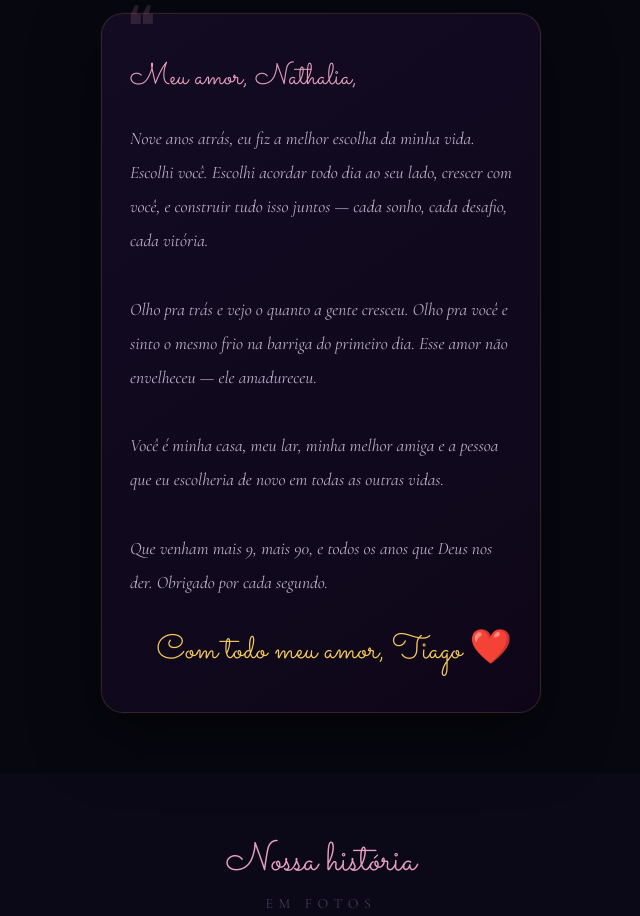
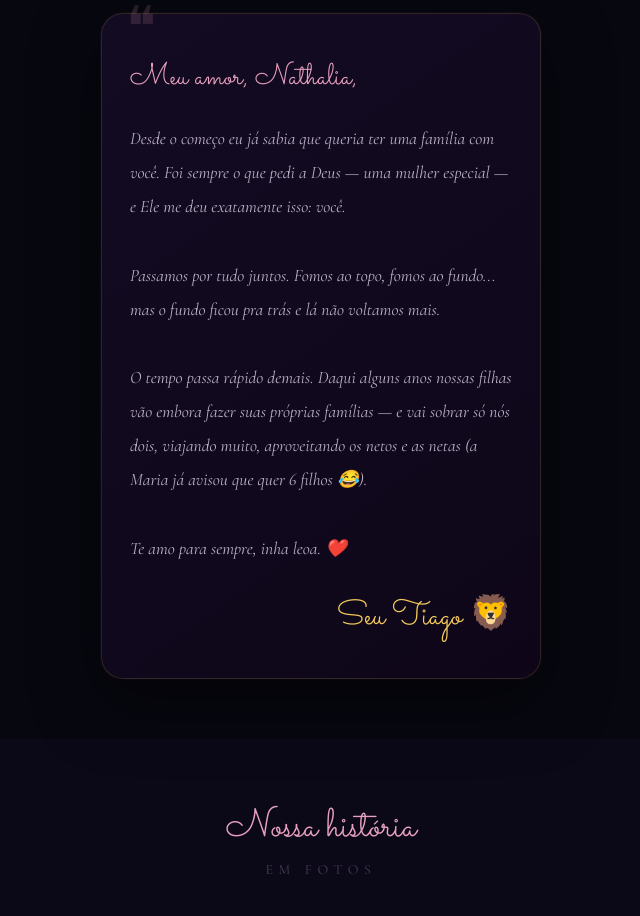
Before and after one commit to tamoaiapp/iaempresa-app, a Next.js app: page /9anos in a window 1280 px wide. Shown: the part 1760-2676 px from the top of the page, without its empty margins (319-959 px from the left). Built offline with nearby package versions, Linux system fonts and the light colour scheme; grey boxes are pictures that could not be loaded.

Commit message:
feat: carta personalizada do Tiago para Nathalia

```diff
--- a/app/9anos/page.tsx
+++ b/app/9anos/page.tsx
@@ -731,22 +731,21 @@ export default function NoveAnos() {
           <div className="letter-card">
             <div className="letter-to">Meu amor, Nathalia,</div>
             <p className="letter-body">
-              Nove anos atrás, eu fiz a melhor escolha da minha vida.
-              Escolhi você. Escolhi acordar todo dia ao seu lado, crescer
-              com você, e construir tudo isso juntos — cada sonho, cada
-              desafio, cada vitória.
+              Desde o começo eu já sabia que queria ter uma família com você.
+              Foi sempre o que pedi a Deus — uma mulher especial — e Ele me deu
+              exatamente isso: você.
               <br /><br />
-              Olho pra trás e vejo o quanto a gente cresceu. Olho pra você
-              e sinto o mesmo frio na barriga do primeiro dia. Esse amor não
-              envelheceu — ele amadureceu.
+              Passamos por tudo juntos. Fomos ao topo, fomos ao fundo...
+              mas o fundo ficou pra trás e lá não voltamos mais.
               <br /><br />
-              Você é minha casa, meu lar, minha melhor amiga e a pessoa que
-              eu escolheria de novo em todas as outras vidas.
+              O tempo passa rápido demais. Daqui alguns anos nossas filhas vão
+              embora fazer suas próprias famílias — e vai sobrar só nós dois,
+              viajando muito, aproveitando os netos e as netas
+              (a Maria já avisou que quer 6 filhos 😂).
               <br /><br />
-              Que venham mais 9, mais 90, e todos os anos que Deus nos der.
-              Obrigado por cada segundo.
+              Te amo para sempre, inha leoa. ❤️
             </p>
-            <div className="letter-sign">Com todo meu amor, Tiago ❤️</div>
+            <div className="letter-sign">Seu Tiago 🦁</div>
           </div>
         </section>
 
```
